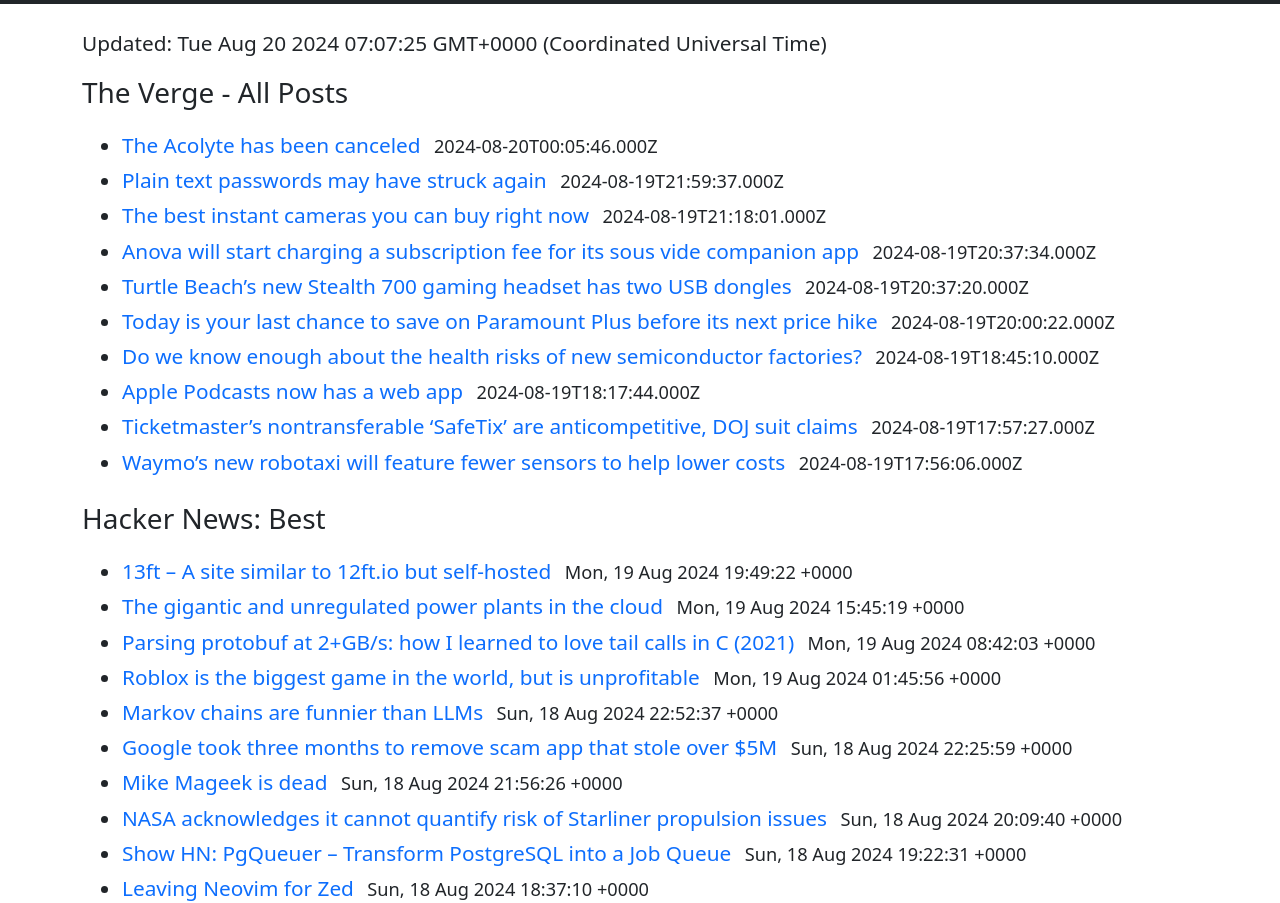
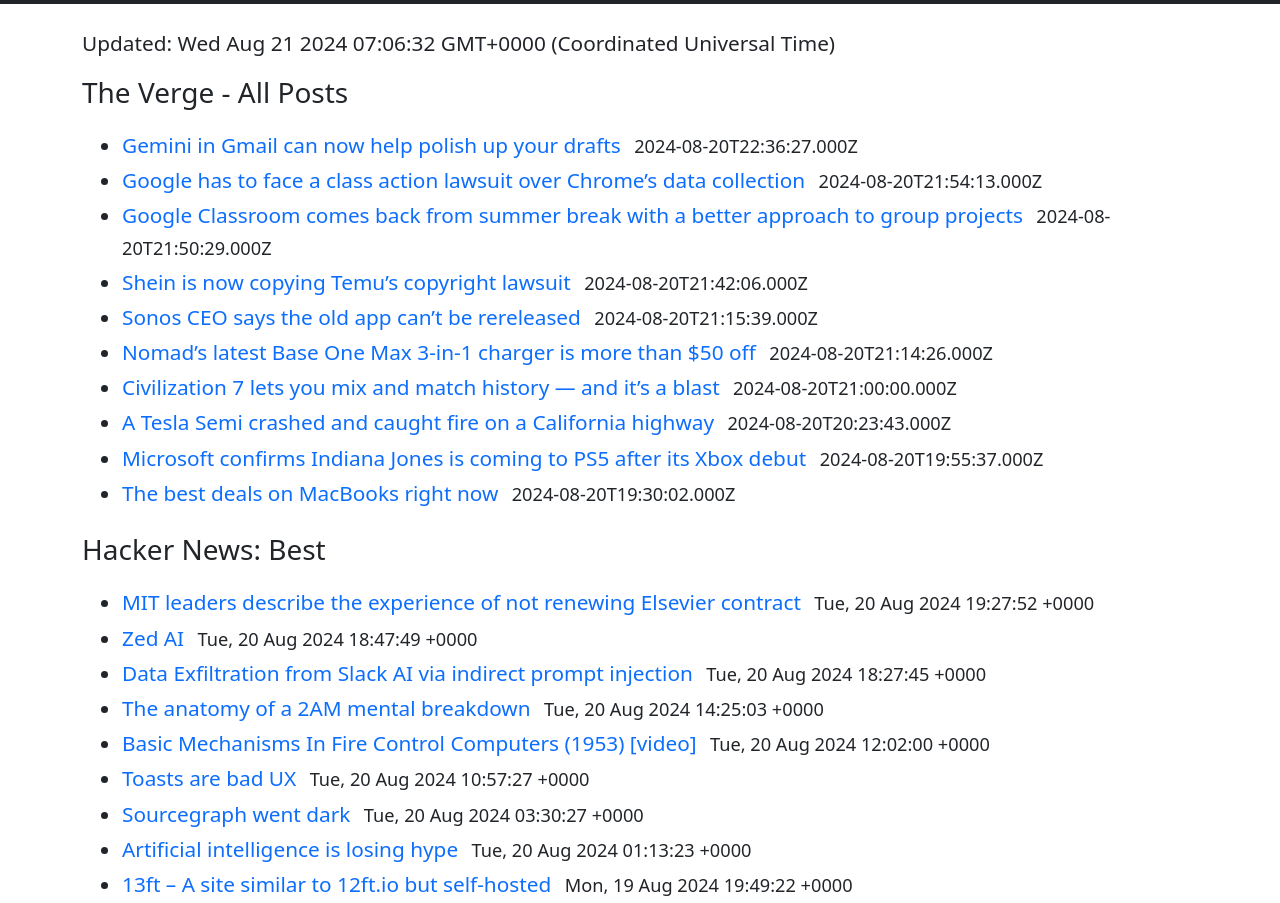
Before and after one commit to quicoto/news-digest, a plain HTML site: page index.html in a window 1280 px wide. Shown: the part 50-953 px from the top of the page. Drawn offline with Linux system fonts and the light colour scheme.

Commit message:
Deploying to gh-pages from @ quicoto/news-digest@2998100fcf6fc7d37a70b77f335ef6f0e93c5d32 🚀

```diff
--- a/index.html
+++ b/index.html
@@ -21,69 +21,69 @@
       <div class="container mb-3">
         <div class="row mb-3">
           <div class="col">
-            <strong>Updated</strong>: Tue Aug 20 2024 07:07:25 GMT+0000 (Coordinated Universal Time)
+            <strong>Updated</strong>: Wed Aug 21 2024 07:06:32 GMT+0000 (Coordinated Universal Time)
           </div>
         </div>
         <section class="row"><div class="col"><h2 class="h3">The Verge -  All Posts</h2><ul class="mb-4"><li class="mb-1">
-    <a rel="noopener" target="_blank" href="https://www.theverge.com/2024/8/19/24224070/the-acolyte-cancelled-season-2" title="The Acolyte has been canceled">The Acolyte has been canceled</a>
-    <time datetime="2024-08-20T00:05:46.000Z" class="ps-2 small">2024-08-20T00:05:46.000Z</time>
+    <a rel="noopener" target="_blank" href="https://www.theverge.com/2024/8/20/24159832/google-gmail-gemini-help-me-write-polish" title="Gemini in Gmail can now help polish up your drafts ">Gemini in Gmail can now help polish up your drafts </a>
+    <time datetime="2024-08-20T22:36:27.000Z" class="ps-2 small">2024-08-20T22:36:27.000Z</time>
   </li><li class="mb-1">
-    <a rel="noopener" target="_blank" href="https://www.theverge.com/2024/8/19/24223858/national-public-data-breach-ssn-privacy" title="Plain text passwords may have struck again">Plain text passwords may have struck again</a>
-    <time datetime="2024-08-19T21:59:37.000Z" class="ps-2 small">2024-08-19T21:59:37.000Z</time>
+    <a rel="noopener" target="_blank" href="https://www.theverge.com/2024/8/20/24224686/google-class-action-lawsuit-chrome-sync-data-collection" title="Google has to face a class action lawsuit over Chrome’s data collection">Google has to face a class action lawsuit over Chrome’s data collection</a>
+    <time datetime="2024-08-20T21:54:13.000Z" class="ps-2 small">2024-08-20T21:54:13.000Z</time>
   </li><li class="mb-1">
-    <a rel="noopener" target="_blank" href="https://www.theverge.com/23133103/best-instant-cameras-fujifilm-polaroid-kodak" title="The best instant cameras you can buy right now">The best instant cameras you can buy right now</a>
-    <time datetime="2024-08-19T21:18:01.000Z" class="ps-2 small">2024-08-19T21:18:01.000Z</time>
+    <a rel="noopener" target="_blank" href="https://www.theverge.com/2024/8/20/24224594/google-classroom-student-group-assignments" title="Google Classroom comes back from summer break with a better approach to group projects">Google Classroom comes back from summer break with a better approach to group projects</a>
+    <time datetime="2024-08-20T21:50:29.000Z" class="ps-2 small">2024-08-20T21:50:29.000Z</time>
   </li><li class="mb-1">
-    <a rel="noopener" target="_blank" href="https://www.theverge.com/2024/8/19/24223878/anova-sous-vide-kitchen-app-subscription" title="Anova will start charging a subscription fee for its sous vide companion app">Anova will start charging a subscription fee for its sous vide companion app</a>
-    <time datetime="2024-08-19T20:37:34.000Z" class="ps-2 small">2024-08-19T20:37:34.000Z</time>
+    <a rel="noopener" target="_blank" href="https://www.theverge.com/2024/8/20/24224793/shein-temu-copyright-lawsuit-yes-again" title="Shein is now copying Temu’s copyright lawsuit">Shein is now copying Temu’s copyright lawsuit</a>
+    <time datetime="2024-08-20T21:42:06.000Z" class="ps-2 small">2024-08-20T21:42:06.000Z</time>
   </li><li class="mb-1">
-    <a rel="noopener" target="_blank" href="https://www.theverge.com/2024/8/19/24223821/turtle-beach-stealth-700-gen3-headset-playstation-xbox-pc-steam-price-specs" title="Turtle Beach’s new Stealth 700 gaming headset has two USB dongles">Turtle Beach’s new Stealth 700 gaming headset has two USB dongles</a>
-    <time datetime="2024-08-19T20:37:20.000Z" class="ps-2 small">2024-08-19T20:37:20.000Z</time>
+    <a rel="noopener" target="_blank" href="https://www.theverge.com/2024/8/20/24224754/sonos-ceo-old-s2-app-re-release-cant-be" title="Sonos CEO says the old app can’t be rereleased">Sonos CEO says the old app can’t be rereleased</a>
+    <time datetime="2024-08-20T21:15:39.000Z" class="ps-2 small">2024-08-20T21:15:39.000Z</time>
   </li><li class="mb-1">
-    <a rel="noopener" target="_blank" href="https://www.theverge.com/2024/8/19/24221262/paramount-plus-essential-showtime-new-returning-subscriber-deal-sale" title="Today is your last chance to save on Paramount Plus before its next price hike ">Today is your last chance to save on Paramount Plus before its next price hike </a>
-    <time datetime="2024-08-19T20:00:22.000Z" class="ps-2 small">2024-08-19T20:00:22.000Z</time>
+    <a rel="noopener" target="_blank" href="https://www.theverge.com/2024/8/20/24224722/nomad-base-one-max-3-in-1-magsafe-magnetic-charger-deal-sale" title="Nomad’s latest Base One Max 3-in-1 charger is more than $50 off">Nomad’s latest Base One Max 3-in-1 charger is more than $50 off</a>
+    <time datetime="2024-08-20T21:14:26.000Z" class="ps-2 small">2024-08-20T21:14:26.000Z</time>
   </li><li class="mb-1">
-    <a rel="noopener" target="_blank" href="https://www.theverge.com/2024/8/19/24214415/labor-unions-environmental-review-semiconductor-manufacturing-biden-commerce" title="Do we know enough about the health risks of new semiconductor factories? ">Do we know enough about the health risks of new semiconductor factories? </a>
-    <time datetime="2024-08-19T18:45:10.000Z" class="ps-2 small">2024-08-19T18:45:10.000Z</time>
+    <a rel="noopener" target="_blank" href="https://www.theverge.com/24224489/civilization-7-hands-on-demo-impressions-firaxis-games" title="Civilization 7 lets you mix and match history — and it’s a blast">Civilization 7 lets you mix and match history — and it’s a blast</a>
+    <time datetime="2024-08-20T21:00:00.000Z" class="ps-2 small">2024-08-20T21:00:00.000Z</time>
   </li><li class="mb-1">
-    <a rel="noopener" target="_blank" href="https://www.theverge.com/2024/8/19/24223811/apple-podcasts-web-app" title="Apple Podcasts now has a web app">Apple Podcasts now has a web app</a>
-    <time datetime="2024-08-19T18:17:44.000Z" class="ps-2 small">2024-08-19T18:17:44.000Z</time>
+    <a rel="noopener" target="_blank" href="https://www.theverge.com/2024/8/20/24224576/tesla-semi-crash-fire-highway-california-i-80" title="A Tesla Semi crashed and caught fire on a California highway">A Tesla Semi crashed and caught fire on a California highway</a>
+    <time datetime="2024-08-20T20:23:43.000Z" class="ps-2 small">2024-08-20T20:23:43.000Z</time>
   </li><li class="mb-1">
-    <a rel="noopener" target="_blank" href="https://www.theverge.com/2024/8/19/24223774/ticketmaster-safetix-doj-antitrust-lawsuit-10-states-join" title="Ticketmaster’s nontransferable ‘SafeTix’ are anticompetitive, DOJ suit claims">Ticketmaster’s nontransferable ‘SafeTix’ are anticompetitive, DOJ suit claims</a>
-    <time datetime="2024-08-19T17:57:27.000Z" class="ps-2 small">2024-08-19T17:57:27.000Z</time>
+    <a rel="noopener" target="_blank" href="https://www.theverge.com/2024/8/20/24224284/indiana-jones-and-the-great-circle-ps5-release-date" title="Microsoft confirms Indiana Jones is coming to PS5 after its Xbox debut">Microsoft confirms Indiana Jones is coming to PS5 after its Xbox debut</a>
+    <time datetime="2024-08-20T19:55:37.000Z" class="ps-2 small">2024-08-20T19:55:37.000Z</time>
   </li><li class="mb-1">
-    <a rel="noopener" target="_blank" href="https://www.theverge.com/2024/8/19/24223655/waymos-new-robotaxi-will-feature-fewer-sensors-to-help-lower-costs" title="Waymo’s new robotaxi will feature fewer sensors to help lower costs">Waymo’s new robotaxi will feature fewer sensors to help lower costs</a>
-    <time datetime="2024-08-19T17:56:06.000Z" class="ps-2 small">2024-08-19T17:56:06.000Z</time>
+    <a rel="noopener" target="_blank" href="https://www.theverge.com/22399419/apple-macbook-air-pro-mac-mini-imac-deals" title="The best deals on MacBooks right now">The best deals on MacBooks right now</a>
+    <time datetime="2024-08-20T19:30:02.000Z" class="ps-2 small">2024-08-20T19:30:02.000Z</time>
   </li></ul></div></section><section class="row"><div class="col"><h2 class="h3">Hacker News: Best</h2><ul class="mb-4"><li class="mb-1">
+    <a rel="noopener" target="_blank" href="https://sparcopen.org/our-work/big-deal-knowledge-base/unbundling-profiles/mit-libraries/" title="MIT leaders describe the experience of not renewing Elsevier contract">MIT leaders describe the experience of not renewing Elsevier contract</a>
+    <time datetime="Tue, 20 Aug 2024 19:27:52 +0000" class="ps-2 small">Tue, 20 Aug 2024 19:27:52 +0000</time>
+  </li><li class="mb-1">
+    <a rel="noopener" target="_blank" href="https://zed.dev/blog/zed-ai" title="Zed AI">Zed AI</a>
+    <time datetime="Tue, 20 Aug 2024 18:47:49 +0000" class="ps-2 small">Tue, 20 Aug 2024 18:47:49 +0000</time>
+  </li><li class="mb-1">
+    <a rel="noopener" target="_blank" href="https://promptarmor.substack.com/p/data-exfiltration-from-slack-ai-via" title="Data Exfiltration from Slack AI via indirect prompt injection">Data Exfiltration from Slack AI via indirect prompt injection</a>
+    <time datetime="Tue, 20 Aug 2024 18:27:45 +0000" class="ps-2 small">Tue, 20 Aug 2024 18:27:45 +0000</time>
+  </li><li class="mb-1">
+    <a rel="noopener" target="_blank" href="https://zarar.dev/anatomy-of-a-mental-breakdown/" title="The anatomy of a 2AM mental breakdown">The anatomy of a 2AM mental breakdown</a>
+    <time datetime="Tue, 20 Aug 2024 14:25:03 +0000" class="ps-2 small">Tue, 20 Aug 2024 14:25:03 +0000</time>
+  </li><li class="mb-1">
+    <a rel="noopener" target="_blank" href="https://www.youtube.com/watch?v=gwf5mAlI7Ug" title="Basic Mechanisms In Fire Control Computers (1953) [video]">Basic Mechanisms In Fire Control Computers (1953) [video]</a>
+    <time datetime="Tue, 20 Aug 2024 12:02:00 +0000" class="ps-2 small">Tue, 20 Aug 2024 12:02:00 +0000</time>
+  </li><li class="mb-1">
+    <a rel="noopener" target="_blank" href="https://maxschmitt.me/posts/toasts-bad-ux" title="Toasts are bad UX">Toasts are bad UX</a>
+    <time datetime="Tue, 20 Aug 2024 10:57:27 +0000" class="ps-2 small">Tue, 20 Aug 2024 10:57:27 +0000</time>
+  </li><li class="mb-1">
+    <a rel="noopener" target="_blank" href="https://eric-fritz.com/articles/sourcegraph-went-dark/" title="Sourcegraph went dark">Sourcegraph went dark</a>
+    <time datetime="Tue, 20 Aug 2024 03:30:27 +0000" class="ps-2 small">Tue, 20 Aug 2024 03:30:27 +0000</time>
+  </li><li class="mb-1">
+    <a rel="noopener" target="_blank" href="https://www.economist.com/finance-and-economics/2024/08/19/artificial-intelligence-is-losing-hype" title="Artificial intelligence is losing hype">Artificial intelligence is losing hype</a>
+    <time datetime="Tue, 20 Aug 2024 01:13:23 +0000" class="ps-2 small">Tue, 20 Aug 2024 01:13:23 +0000</time>
+  </li><li class="mb-1">
     <a rel="noopener" target="_blank" href="https://github.com/wasi-master/13ft" title="13ft – A site similar to 12ft.io but self-hosted">13ft – A site similar to 12ft.io but self-hosted</a>
     <time datetime="Mon, 19 Aug 2024 19:49:22 +0000" class="ps-2 small">Mon, 19 Aug 2024 19:49:22 +0000</time>
   </li><li class="mb-1">
     <a rel="noopener" target="_blank" href="https://berthub.eu/articles/posts/the-gigantic-unregulated-power-plants-in-the-cloud/" title="The gigantic and unregulated power plants in the cloud">The gigantic and unregulated power plants in the cloud</a>
     <time datetime="Mon, 19 Aug 2024 15:45:19 +0000" class="ps-2 small">Mon, 19 Aug 2024 15:45:19 +0000</time>
-  </li><li class="mb-1">
-    <a rel="noopener" target="_blank" href="https://blog.reverberate.org/2021/04/21/musttail-efficient-interpreters.html" title="Parsing protobuf at 2+GB/s: how I learned to love tail calls in C (2021)">Parsing protobuf at 2+GB/s: how I learned to love tail calls in C (2021)</a>
-    <time datetime="Mon, 19 Aug 2024 08:42:03 +0000" class="ps-2 small">Mon, 19 Aug 2024 08:42:03 +0000</time>
-  </li><li class="mb-1">
-    <a rel="noopener" target="_blank" href="https://www.matthewball.co/all/roblox2024" title="Roblox is the biggest game in the world, but is unprofitable">Roblox is the biggest game in the world, but is unprofitable</a>
-    <time datetime="Mon, 19 Aug 2024 01:45:56 +0000" class="ps-2 small">Mon, 19 Aug 2024 01:45:56 +0000</time>
-  </li><li class="mb-1">
-    <a rel="noopener" target="_blank" href="https://emnudge.dev/blog/markov-chains-are-funny/" title="Markov chains are funnier than LLMs">Markov chains are funnier than LLMs</a>
-    <time datetime="Sun, 18 Aug 2024 22:52:37 +0000" class="ps-2 small">Sun, 18 Aug 2024 22:52:37 +0000</time>
-  </li><li class="mb-1">
-    <a rel="noopener" target="_blank" href="https://www.theblock.co/post/311707/google-took-three-months-to-remove-scam-app-that-stole-over-5-million-in-crypto-lawsuit" title="Google took three months to remove scam app that stole over $5M">Google took three months to remove scam app that stole over $5M</a>
-    <time datetime="Sun, 18 Aug 2024 22:25:59 +0000" class="ps-2 small">Sun, 18 Aug 2024 22:25:59 +0000</time>
-  </li><li class="mb-1">
-    <a rel="noopener" target="_blank" href="https://fudzilla.com/news/59503-mike-mageek-is-dead" title="Mike Mageek is dead">Mike Mageek is dead</a>
-    <time datetime="Sun, 18 Aug 2024 21:56:26 +0000" class="ps-2 small">Sun, 18 Aug 2024 21:56:26 +0000</time>
-  </li><li class="mb-1">
-    <a rel="noopener" target="_blank" href="https://arstechnica.com/space/2024/08/nasa-acknowledges-it-cannot-quantify-risk-of-starliner-propulsion-issues/" title="NASA acknowledges it cannot quantify risk of Starliner propulsion issues">NASA acknowledges it cannot quantify risk of Starliner propulsion issues</a>
-    <time datetime="Sun, 18 Aug 2024 20:09:40 +0000" class="ps-2 small">Sun, 18 Aug 2024 20:09:40 +0000</time>
-  </li><li class="mb-1">
-    <a rel="noopener" target="_blank" href="https://github.com/janbjorge/PgQueuer" title="Show HN: PgQueuer – Transform PostgreSQL into a Job Queue">Show HN: PgQueuer – Transform PostgreSQL into a Job Queue</a>
-    <time datetime="Sun, 18 Aug 2024 19:22:31 +0000" class="ps-2 small">Sun, 18 Aug 2024 19:22:31 +0000</time>
-  </li><li class="mb-1">
-    <a rel="noopener" target="_blank" href="https://stevedylan.dev/posts/leaving-neovim-for-zed/" title="Leaving Neovim for Zed">Leaving Neovim for Zed</a>
-    <time datetime="Sun, 18 Aug 2024 18:37:10 +0000" class="ps-2 small">Sun, 18 Aug 2024 18:37:10 +0000</time>
   </li></ul></div></section>
       </div>
       <footer class="bg-dark text-light p-4">
```
